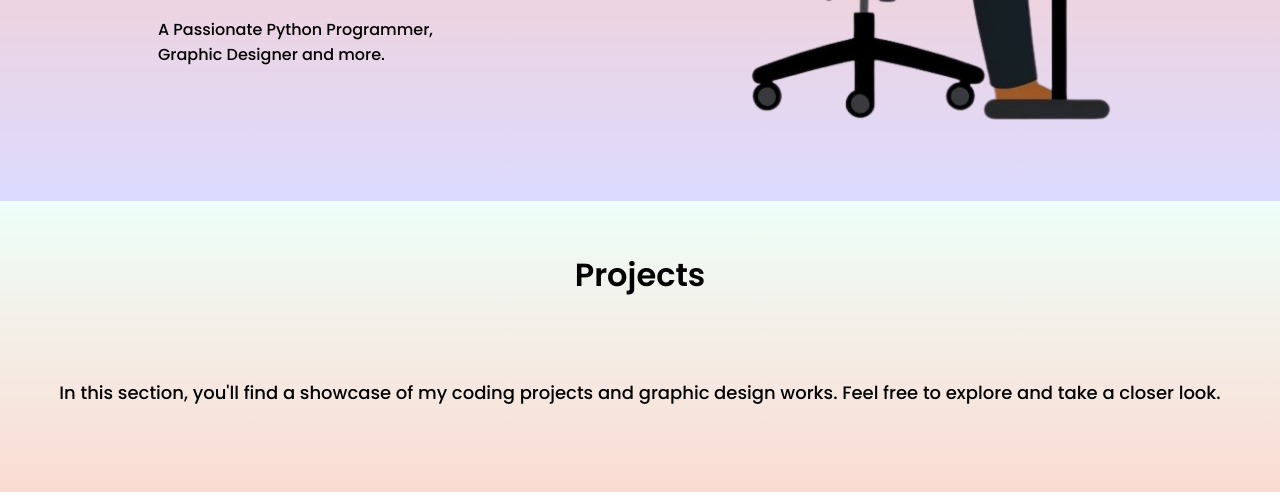
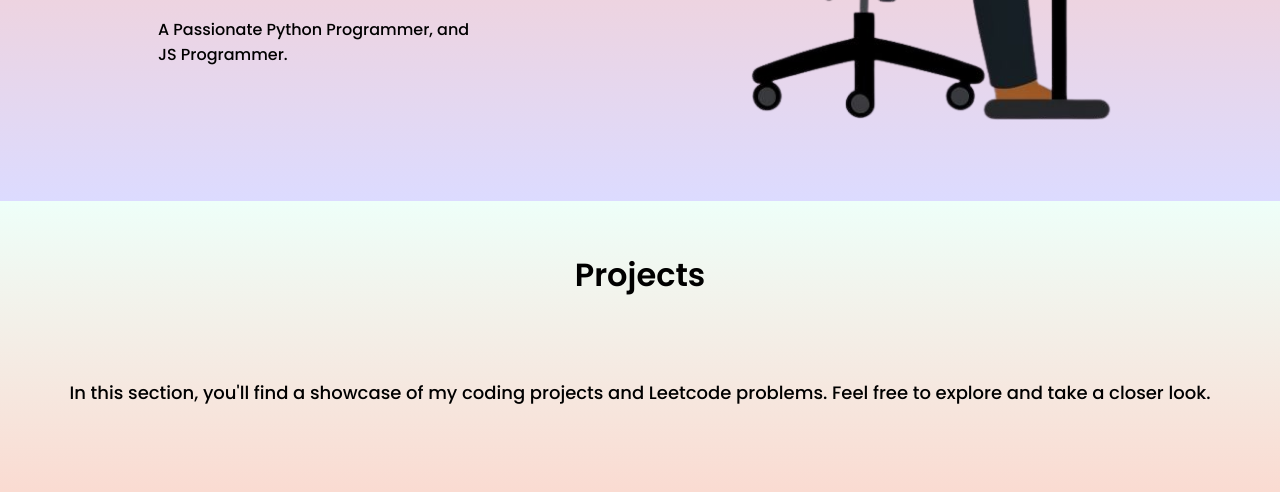
Before and after one commit to AkarshanGhosh/portfolio_website-, a plain HTML site: page index.html in a window 1280 px wide. Shown: the part 599-1091 px from the top of the page. Drawn offline with Linux system fonts and the light colour scheme.

Commit message:
Update index.html

```diff
--- a/index.html
+++ b/index.html
@@ -30,7 +30,7 @@
             <button class="btn-dark">Request Call Back <img src="img/phone.png" alt=""></button>
             <button class="btn-light">Know More <img src="img/arrow-black.png" alt=""></button>
         </div>
-        <p>A Passionate Python Programmer, Graphic Designer and more. </p>
+        <p>A Passionate Python Programmer, and JS Programmer. </p>
         </div>
 
         <img src="img/freelancer_boy_working_on_a_co-removebg.png" alt="" class="user-img">
@@ -40,7 +40,7 @@
     <section id="projects" class="section">
         <section class="project-section">
             <h2>Projects</h2>
-            <p>In this section, you'll find a showcase of my coding projects and graphic design works. Feel free to explore and take a closer look.</p>
+            <p>In this section, you'll find a showcase of my coding projects and Leetcode problems. Feel free to explore and take a closer look.</p>
 
             <div class="project-panel" onclick="redirectToGitHub()">
                 <div class="light-green-box">
```
